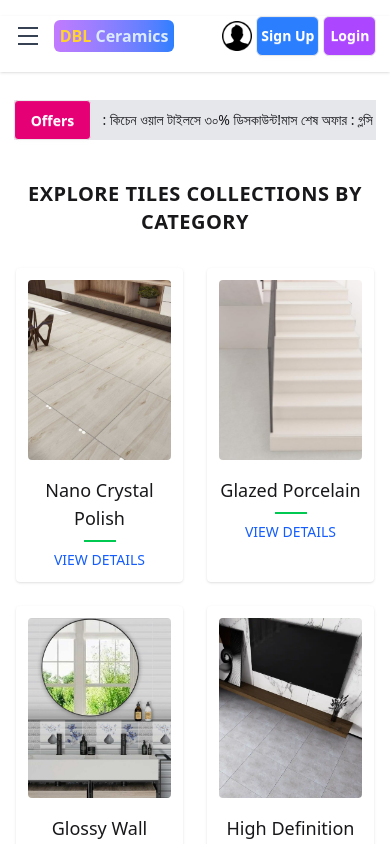
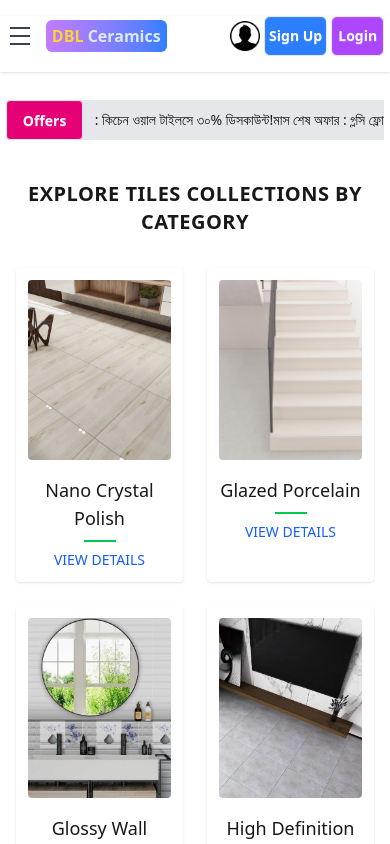
Before and after one commit to remon918/Tiles-Store, a Next.js app: page / in a window 390 px wide. Shown: the top 844 px of the page. Built offline with nearby package versions, Linux system fonts and the light colour scheme.

Commit message:
responsiveness checking for navbar

```diff
--- a/src/components/shared/Navbar.jsx
+++ b/src/components/shared/Navbar.jsx
@@ -7,7 +7,7 @@ import DropDownMenu from "./DropDownMenu";
 const Navbar = () => {
   return (
     <div className="pb-4 shadow-sm">
-      <div className="flex justify-between items-center w-[93%] mx-auto md:w-[85%] mt-4 relative">
+      <div className="flex justify-between items-center w-[97%] mx-auto md:w-[85%] mt-4 relative">
         <div className="flex items-center gap-3">
           {/* Hamburger - only on small devices */}
           <DropDownMenu />
--- a/src/components/shared/Offers.jsx
+++ b/src/components/shared/Offers.jsx
@@ -66,7 +66,7 @@ const news = [
 
 const Offers = () => {
   return (
-    <div className="flex justify-between gap-2 items-center bg-gray-200 w-[93%] mx-auto mt-7 md:w-[85%]">
+    <div className="flex justify-between gap-2 items-center bg-gray-200 w-[97%] mx-auto mt-7 md:w-[85%]">
       <button className="btn bg-pink-600 text-white">Offers </button>
       <Marquee pauseOnHover={true} speed={50} className="text-sm font-medium">
         {news.map((n) => {
```
